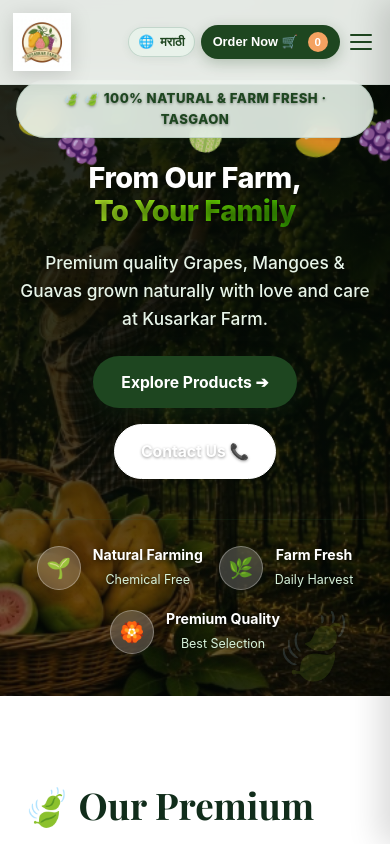
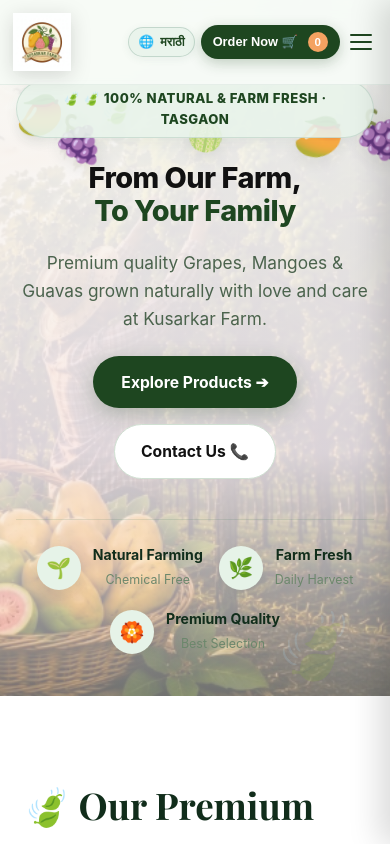
Before and after one commit to pranotikusarkar873-lgtm/kusarkar-farm, a React (Vite) app: page / in a window 390 px wide. Shown: the top 844 px of the page. Built offline with nearby package versions, Linux system fonts and the light colour scheme; no server answers; a web font is replaced by a local one.

Commit message:
Set soft white/ivory shade gradient on left text side of wide banner hero section

```diff
--- a/src/components/Hero.jsx
+++ b/src/components/Hero.jsx
@@ -5,14 +5,14 @@
   const { t } = useLanguage();
 
   return (
-    <section className="hero hero-wide-banner" id="home">
+    <section className="hero hero-wide-banner hero-light-shade" id="home">
       <div className="hero-full-bg">
         <img
           src="/kusarkar_wide_banner.jpg"
           alt="Kusarkar Farm Golden Sunset Vineyard Banner"
           className="hero-banner-img"
         />
-        <div className="hero-banner-overlay"></div>
+        <div className="hero-banner-overlay hero-white-shade-overlay"></div>
       </div>
 
       {/* Floating Fruits Overlay */}
@@ -26,49 +26,49 @@
       </div>
 
       <div className="container hero-container">
-        {/* Left Content with Crisp White Text */}
-        <div className="hero-left-content hero-white-text">
-          <div className="hero-tag hero-tag-glass">
+        {/* Left Content */}
+        <div className="hero-left-content">
+          <div className="hero-tag">
             🍃 {t('hero.tag')}
           </div>
 
-          <h1 className="hero-main-title hero-title-white">
+          <h1 className="hero-main-title">
             {t('hero.title1')}<br />
-            <span className="text-lime-gold">{t('hero.title2')}</span>
+            <span className="text-green-hero">{t('hero.title2')}</span>
           </h1>
 
-          <p className="hero-desc hero-desc-white">{t('hero.desc')}</p>
+          <p className="hero-desc">{t('hero.desc')}</p>
 
           <div className="hero-btn-row">
             <a href="#products" className="btn-explore-hero">
               {t('hero.btnExplore')}
             </a>
-            <a href="#contact" className="btn-contact-hero btn-contact-white">
+            <a href="#contact" className="btn-contact-hero">
               {t('hero.btnContact')}
             </a>
           </div>
 
-          {/* 3 Feature Highlights Row (White Theme) */}
-          <div className="hero-features-row hero-features-white">
+          {/* 3 Feature Highlights Row */}
+          <div className="hero-features-row">
             <div className="h-feature">
-              <div className="hf-icon hf-icon-glass">🌱</div>
-              <div className="hf-text hf-text-white">
+              <div className="hf-icon">🌱</div>
+              <div className="hf-text">
                 <strong>{t('hero.f1Title')}</strong>
                 <small>{t('hero.f1Sub')}</small>
               </div>
             </div>
 
             <div className="h-feature">
-              <div className="hf-icon hf-icon-glass">🌿</div>
-              <div className="hf-text hf-text-white">
+              <div className="hf-icon">🌿</div>
+              <div className="hf-text">
                 <strong>{t('hero.f2Title')}</strong>
                 <small>{t('hero.f2Sub')}</small>
               </div>
             </div>
 
             <div className="h-feature">
-              <div className="hf-icon hf-icon-glass">🏵️</div>
-              <div className="hf-text hf-text-white">
+              <div className="hf-icon">🏵️</div>
+              <div className="hf-text">
                 <strong>{t('hero.f3Title')}</strong>
                 <small>{t('hero.f3Sub')}</small>
               </div>
--- a/src/index.css
+++ b/src/index.css
@@ -283,7 +283,7 @@
 .hero-banner-overlay {
   position: absolute;
   inset: 0;
-  background: linear-gradient(90deg, rgba(5, 12, 6, 0.88) 0%, rgba(5, 12, 6, 0.68) 45%, rgba(5, 12, 6, 0.25) 75%, transparent 100%);
+  background: linear-gradient(90deg, rgba(248, 250, 246, 0.97) 0%, rgba(248, 250, 246, 0.88) 38%, rgba(248, 250, 246, 0.35) 65%, transparent 92%);
 }
 
 .hero-tag-glass {
@@ -1919,11 +1919,11 @@
     min-height: auto;
     padding-top: 5rem;
     padding-bottom: 2.5rem;
-    background: #050c06;
+    background: #f8faf6;
   }
 
   .hero-banner-overlay {
-    background: linear-gradient(180deg, rgba(5, 12, 6, 0.92) 0%, rgba(5, 12, 6, 0.78) 60%, rgba(5, 12, 6, 0.45) 100%);
+    background: linear-gradient(180deg, rgba(248, 250, 246, 0.96) 0%, rgba(248, 240, 246, 0.88) 65%, rgba(248, 250, 246, 0.45) 100%);
   }
 
   .hero-container {
```
